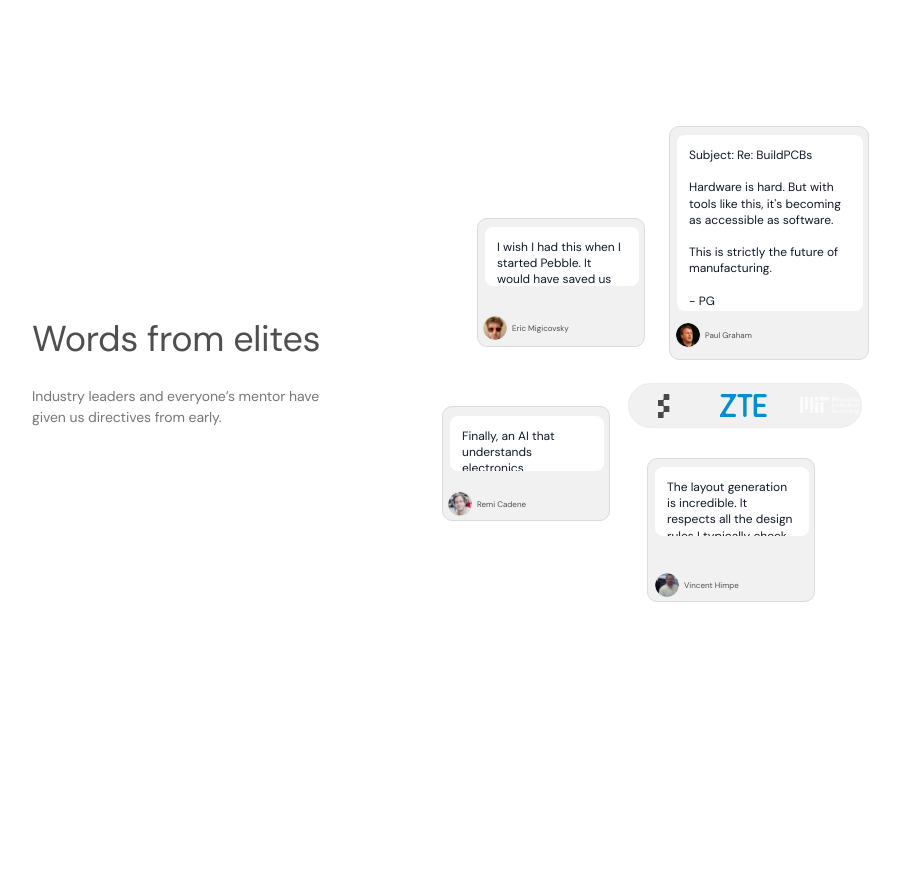
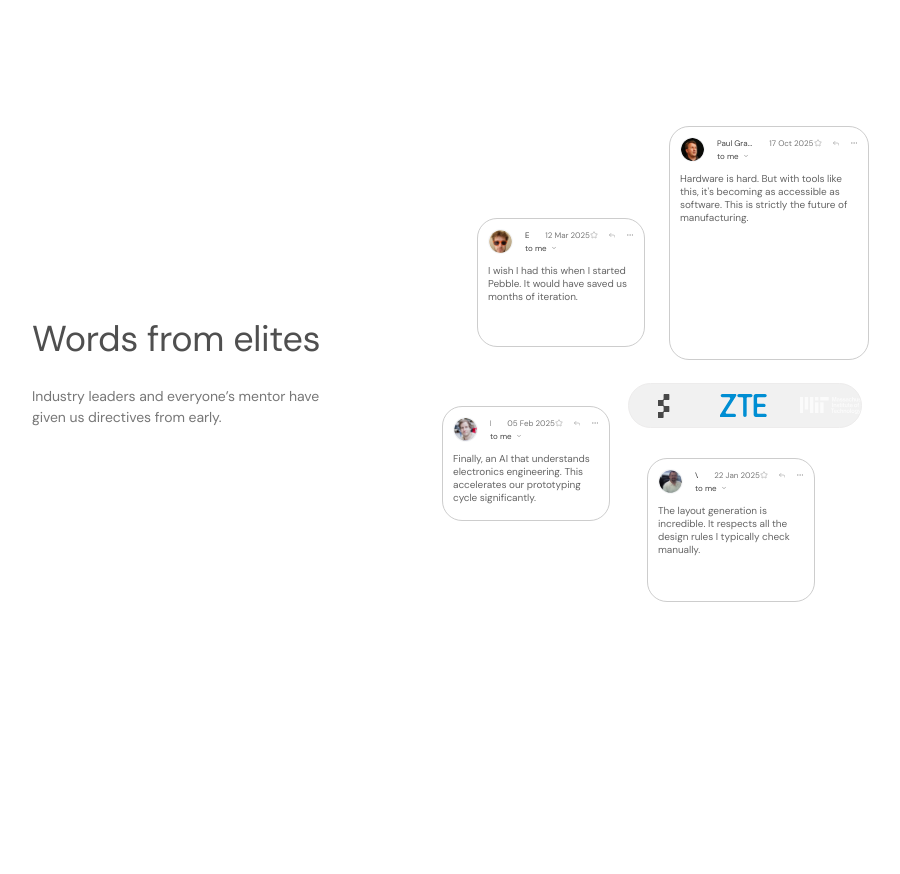
Before and after one commit to BuildPCBs/buildpcbs_web, a Next.js app: page / in a window 1280 px wide. Shown: the part 820-1694 px from the top of the page, without its empty margins (82-982 px from the left). Built offline with nearby package versions, Linux system fonts and the light colour scheme.

Commit message:
feat(ui): Implement Email-style testimonial cards based on Figma spec

```diff
--- a/src/components/ElitesTestimonials.tsx
+++ b/src/components/ElitesTestimonials.tsx
@@ -3,6 +3,7 @@ import { motion, AnimatePresence } from "framer-motion";
 import Image from "next/image";
 import gsap from "gsap";
 import { ScrollTrigger } from "gsap/ScrollTrigger";
+import { Star, Reply, MoreHorizontal, ChevronDown } from "lucide-react";
 
 import EricAv from "@/assets/Eric Av.png";
 import RemyAv from "@/assets/Remy Av.png";
@@ -19,29 +20,31 @@ const TESTIMONIALS_DATA = [
         id: "eric",
         name: "Eric Migicovsky",
         avatar: EricAv,
-        // Short email style
-        content: "I wish I had this when I started Pebble. It would have saved us months of iteration.\n\n- Eric",
+        date: "12 Mar 2025",
+        content: "I wish I had this when I started Pebble. It would have saved us months of iteration.",
         isCustom: false
     },
     {
         id: "paul",
         name: "Paul Graham",
         avatar: PaulAv,
-        // Longer email style
-        content: "Subject: Re: BuildPCBs\n\nHardware is hard. But with tools like this, it's becoming as accessible as software.\n\nThis is strictly the future of manufacturing.\n\n- PG",
+        date: "17 Oct 2025", // From snippet
+        content: "Hardware is hard. But with tools like this, it's becoming as accessible as software. This is strictly the future of manufacturing.",
         isCustom: false
     },
     {
         id: "vince",
         name: "Vincent Himpe",
         avatar: VinceAv,
-        content: "The layout generation is incredible. It respects all the design rules I typically check manually.\n\nCheers,\nVincent",
+        date: "22 Jan 2025",
+        content: "The layout generation is incredible. It respects all the design rules I typically check manually.",
         isCustom: false
     },
     {
         id: "remi",
         name: "Remi Cadene",
         avatar: RemyAv,
+        date: "05 Feb 2025",
         content: "Finally, an AI that understands electronics engineering. This accelerates our prototyping cycle significantly.",
         isCustom: false
     }
@@ -80,21 +83,74 @@ const PartnerTicker = ({ className, style }: { className?: string, style?: React
     </motion.div>
 );
 
+interface EmailCardProps {
+    item: typeof TESTIMONIALS_DATA[0];
+    width?: number; // Optional override
+    height?: number; // Optional override
+}
+
+// Reusable Inner Content Component matching Figma Spec
+const EmailCardContent = ({ item }: { item: typeof TESTIMONIALS_DATA[0] }) => {
+    return (
+        <div className="w-full h-full flex flex-col gap-[10px] p-[10px] box-border">
+            {/* Header Row */}
+            <div className="flex flex-row items-center gap-[12px] w-full">
+                {/* Avatar */}
+                <div className="relative w-[25px] h-[25px] rounded-full overflow-hidden shrink-0 border border-gray-100 dark:border-neutral-700">
+                    {item.avatar && (
+                        <Image src={item.avatar} alt={item.name} fill className="object-cover" />
+                    )}
+                </div>
+
+                {/* Info Column */}
+                <div className="flex flex-col flex-1 min-w-0">
+                    {/* Name + Date + Icons Row */}
+                    <div className="flex items-center justify-between w-full">
+                        <div className="flex items-center gap-[6px] lg:gap-[16px] overflow-hidden">
+                            {/* Reduced gap slightly for small cards */}
+                            <span className="font-['DM_Sans'] text-[8px] text-[#444444] dark:text-gray-300 whitespace-nowrap overflow-hidden text-ellipsis">
+                                {item.name}
+                            </span>
+                            <span className="font-['DM_Sans'] text-[8px] text-[#777777] dark:text-gray-500 whitespace-nowrap shrink-0">
+                                {item.date}
+                            </span>
+                        </div>
+
+                        {/* Icons: Star, Reply, Dots. Hidden on very small width if needed, but flex justify-between handles spacing */}
+                        <div className="flex items-center gap-[6px] lg:gap-[10px] shrink-0 text-[#666666] dark:text-gray-500">
+                            <Star size={8} fill="none" strokeWidth={1.5} className="opacity-70" />
+                            <Reply size={8} strokeWidth={1.5} className="opacity-70" />
+                            <MoreHorizontal size={8} strokeWidth={1.5} className="opacity-70" />
+                        </div>
+                    </div>
+
+                    {/* to me row */}
+                    <div className="flex items-center gap-[4px] mt-[1px]">
+                        <span className="font-['DM_Sans'] text-[8px] text-[#444444] dark:text-gray-400">to me</span>
+                        {/* Dropdown arrow styled as small chevron */}
+                        <ChevronDown size={6} className="text-[#666666] dark:text-gray-500" strokeWidth={2} />
+                    </div>
+                </div>
+            </div>
+
+            {/* Body */}
+            <div className="w-full flex-1 overflow-hidden">
+                <p className="font-['DM_Sans'] text-[10px] leading-[130%] text-[#656565] dark:text-gray-300 tracking-[-0.005em]">
+                    {item.content}
+                </p>
+            </div>
+        </div>
+    );
+}
+
+
 interface TestimonialCardProps {
-    name: string;
-    avatarUrl: string | any;
-    content: string; // Changed from Image URL to Text
-    badgeSrc?: string | any;
+    item: typeof TESTIMONIALS_DATA[0]
     // Dimensions & Positioning
     width: number;
     height: number;
     top: number;
     left: number;
-    // Internal Layout
-    contentTop?: number;
-    contentHeight?: number;
-    infoTop?: number; // Distance from top to the info row
-    infoLeft?: number;
     delay?: number;
     // Hover Interaction
     onHoverStart?: () => void;
@@ -104,18 +160,11 @@ interface TestimonialCardProps {
 }
 
 const TestimonialCard: React.FC<TestimonialCardProps> = ({
-    name,
-    avatarUrl,
-    content,
-    badgeSrc,
+    item,
     width,
     height,
     top,
     left,
-    contentTop = 8,
-    contentHeight = 59,
-    infoTop = 84,
-    infoLeft = 4,
     delay = 0,
     onHoverStart,
     onHoverEnd,
@@ -124,19 +173,20 @@ const TestimonialCard: React.FC<TestimonialCardProps> = ({
 }) => {
     return (
         <motion.div
-            className="absolute bg-[#F1F1F1] dark:bg-neutral-800 border-[0.2px] border-[#DCDBDB] dark:border-neutral-700 rounded-lg box-border hidden lg:block cursor-pointer flex flex-col"
+            className="absolute bg-[#FFFFFF] dark:bg-neutral-900 border-[1px] border-[#CDCDCD] dark:border-neutral-700 rounded-[20px] box-border hidden lg:block cursor-pointer overflow-hidden"
             style={{
                 width: `${width}px`,
                 height: `${height}px`,
                 top: `${top}px`,
                 left: `${left}px`,
-                zIndex: isHovered ? 50 : (isAnyHovered ? 1 : 10), // Lower z-index if another is hovered
+                zIndex: isHovered ? 50 : (isAnyHovered ? 1 : 10),
             }}
             initial={{ opacity: 0, y: 20, scale: 1 }}
             whileInView={{ opacity: 1, y: 0 }}
             animate={{
-                scale: isHovered ? 2 : 1,
-                filter: (isAnyHovered && !isHovered) ? "blur(2px) brightness(0.8)" : "none",
+                scale: isHovered ? 1.5 : 1, // Reduced scale zoom slightly as cards are cleaner
+                boxShadow: isHovered ? "0px 10px 40px rgba(0,0,0,0.1)" : "none",
+                filter: (isAnyHovered && !isHovered) ? "blur(2px) opacity(0.5)" : "none",
             }}
             transition={{
                 duration: 0.3,
@@ -146,63 +196,7 @@ const TestimonialCard: React.FC<TestimonialCardProps> = ({
             onMouseEnter={onHoverStart}
             onMouseLeave={onHoverEnd}
         >
-            {/* Content Text Area (Top - Styled as Email Body) */}
-            <div
-                className="absolute bg-white dark:bg-neutral-900 rounded-md overflow-hidden p-3 flex flex-col items-start"
-                style={{
-                    left: '7px',
-                    width: `${width - 14}px`,
-                    top: `${contentTop}px`,
-                    height: `${contentHeight}px`
-                }}
-            >
-                {/* Use font-sans (Arial-like) for Gmail vibe, and small text */}
-                <p className="font-sans text-[12px] leading-[1.35] text-gray-900 dark:text-gray-200 whitespace-pre-wrap w-full">
-                    {content}
-                </p>
-            </div>
-
-            {/* User Info Row (Bottom) */}
-            <div
-                className="absolute flex items-center gap-1"
-                style={{
-                    top: `${infoTop}px`,
-                    left: `${infoLeft}px`,
-                    width: '99px', // from frame 1000015379
-                    height: '26px'
-                }}
-            >
-                {/* Avatar */}
-                <div className="relative w-[26px] h-[26px] rounded-full overflow-hidden bg-white border border-[#EDECEC] dark:border-neutral-600 shrink-0">
-                    <Image
-                        src={avatarUrl}
-                        alt={name}
-                        className="w-full h-full object-cover"
-                        width={26}
-                        height={26}
-                    />
-                </div>
-
-                {/* Text Group */}
-                <div className="flex flex-col gap-[1px]">
-                    <span className="font-['DM_Sans'] text-[8px] font-normal text-[#4F4F4F] dark:text-gray-200 leading-none whitespace-nowrap">
-                        {name}
-                    </span>
-                    {/* Badge */}
-                    {badgeSrc && (
-                        <div className="w-[25px] h-[9px] relative rounded-md overflow-hidden">
-                            <Image
-                                src={badgeSrc}
-                                alt="Badge"
-                                className="w-full h-full object-contain"
-                                fill={false}
-                                width={25}
-                                height={9}
-                            />
-                        </div>
-                    )}
-                </div>
-            </div>
+            <EmailCardContent item={item} />
         </motion.div>
     );
 };
@@ -212,27 +206,10 @@ const TestimonialCard: React.FC<TestimonialCardProps> = ({
 const ElitesMobileStackCard = ({ item }: { item: typeof TESTIMONIALS_DATA[0] }) => {
     return (
         <div
-            className="relative w-full aspect-square rounded-[12px] bg-[#F1F1F1] dark:bg-neutral-800 border border-[#DCDBDB] dark:border-neutral-700 overflow-hidden"
+            className="relative w-full aspect-square rounded-[20px] bg-[#FFFFFF] dark:bg-neutral-900 border border-[#CDCDCD] dark:border-neutral-700 overflow-hidden"
             style={{ transformOrigin: "bottom center" }}
         >
-            {/* Quote Content (Email Style) */}
-            <div className="absolute top-[8px] left-[8px] right-[8px] h-[146px] bg-white dark:bg-neutral-900 rounded-[8px] overflow-hidden border border-[#EDECEC] dark:border-neutral-600 p-4">
-                <p className="font-sans text-[13px] leading-[1.4] text-gray-900 dark:text-gray-200 whitespace-pre-wrap">
-                    {item.content}
-                </p>
-            </div>
-
-            {/* User Info */}
-            <div className="absolute bottom-[20px] left-[14px] flex items-center gap-3">
-                <div className="relative w-[32px] h-[32px] rounded-full overflow-hidden bg-white border border-[#EDECEC] dark:border-neutral-600">
-                    {item.avatar && (
-                        <Image src={item.avatar} alt={item.name} fill className="object-cover" />
-                    )}
-                </div>
-                <span className="font-['DM_Sans'] text-[14px] leading-tight text-[#4F4F4F] dark:text-gray-200">
-                    {item.name}
-                </span>
-            </div>
+            <EmailCardContent item={item} />
         </div>
     );
 };
@@ -443,16 +420,11 @@ const ElitesTestimonials = () => {
                         <div className="relative w-full h-[600px] hidden lg:block">
                             {/* Eric Migicovsky */}
                             <TestimonialCard
-                                name="Eric Migicovsky"
-                                avatarUrl={EricAv}
-                                content={"I wish I had this when I started Pebble. It would have saved us months of iteration.\n\n- Eric"}
+                                item={TESTIMONIALS_DATA[0]}
                                 width={168}
                                 height={129}
                                 left={539}
                                 top={258}
-                                contentTop={8}
-                                contentHeight={59}
-                                infoTop={96}
                                 delay={0}
                                 onHoverStart={() => setHoveredCard("eric")}
                                 onHoverEnd={() => setHoveredCard(null)}
@@ -462,17 +434,11 @@ const ElitesTestimonials = () => {
 
                             {/* Paul Graham */}
                             <TestimonialCard
-                                name="Paul Graham"
-                                avatarUrl={PaulAv}
-                                content={"Subject: Re: BuildPCBs\n\nHardware is hard. But with tools like this, it's becoming as accessible as software.\n\nThis is strictly the future of manufacturing.\n\n- PG"}
+                                item={TESTIMONIALS_DATA[1]}
                                 width={199.5}
                                 height={234}
                                 left={731}
                                 top={166}
-                                contentTop={8}
-                                contentHeight={176}
-                                infoTop={195}
-                                infoLeft={5}
                                 delay={1}
                                 onHoverStart={() => setHoveredCard("paul")}
                                 onHoverEnd={() => setHoveredCard(null)}
@@ -482,17 +448,11 @@ const ElitesTestimonials = () => {
 
                             {/* Vincent Himpe */}
                             <TestimonialCard
-                                name="Vincent Himpe"
-                                avatarUrl={VinceAv}
-                                content={"The layout generation is incredible. It respects all the design rules I typically check manually.\n\nCheers,\nVincent"}
+                                item={TESTIMONIALS_DATA[2]}
                                 width={168}
                                 height={144}
                                 left={709}
                                 top={498}
-                                contentTop={8}
-                                contentHeight={68.7}
-                                infoTop={113}
-                                infoLeft={6}
                                 delay={2}
                                 onHoverStart={() => setHoveredCard("vince")}
                                 onHoverEnd={() => setHoveredCard(null)}
@@ -502,16 +462,11 @@ const ElitesTestimonials = () => {
 
                             {/* Remi Cadene */}
                             <TestimonialCard
-                                name="Remi Cadene"
-                                avatarUrl={RemyAv}
-                                content={"Finally, an AI that understands electronics engineering. This accelerates our prototyping cycle significantly."}
+                                item={TESTIMONIALS_DATA[3]}
                                 width={168}
                                 height={115}
                                 left={504}
                                 top={446}
-                                contentTop={9}
-                                contentHeight={55}
-                                infoTop={84}
                                 delay={1.5}
                                 onHoverStart={() => setHoveredCard("remi")}
                                 onHoverEnd={() => setHoveredCard(null)}
```
